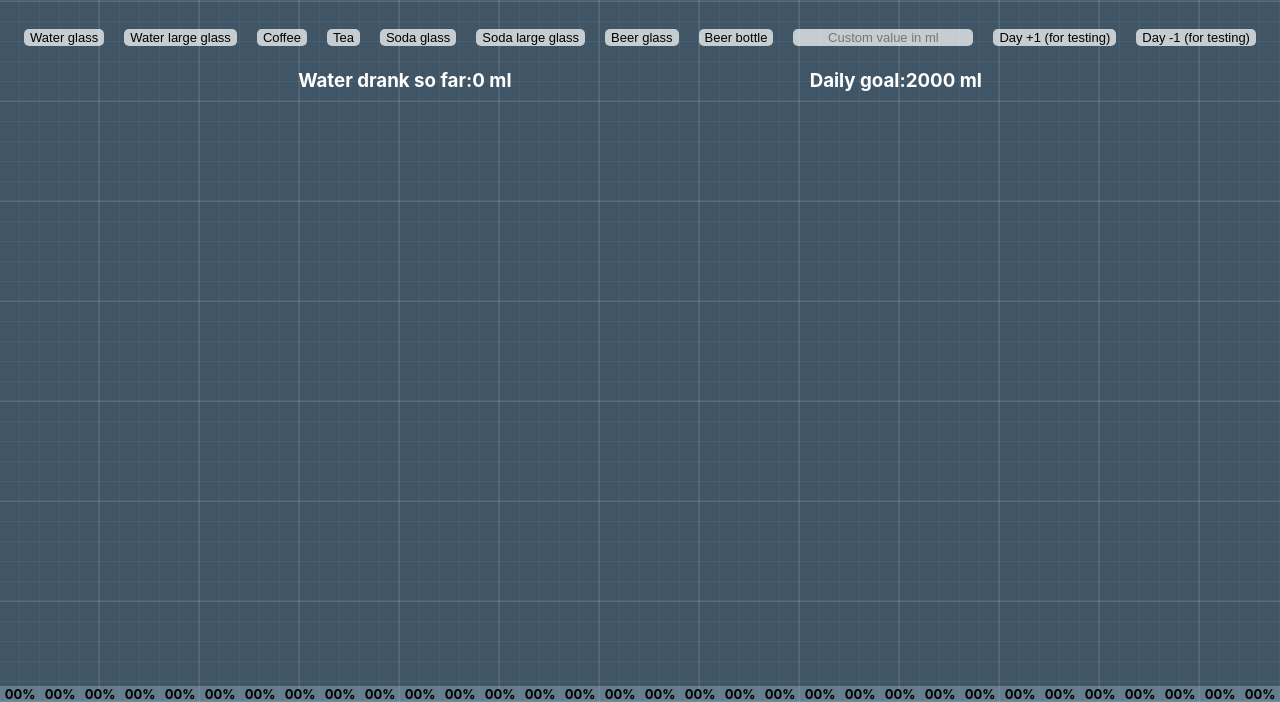
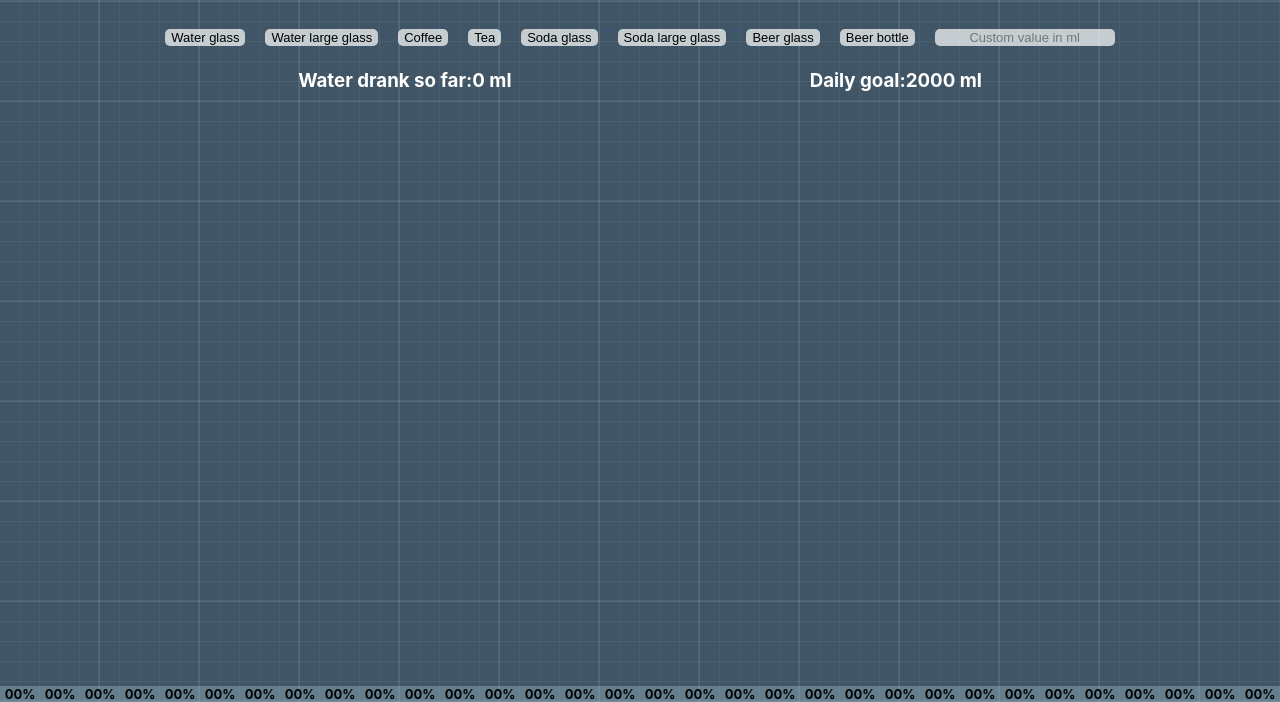
Before and after one commit to pietroguiotto/Drink-it-up, a plain HTML site: page index.html in a window 1280 px wide. Shown: the part 98-800 px from the top of the page. Drawn offline with Linux system fonts and the light colour scheme.

Commit message:
Commented out day buttons until next push
 will be later removed

```diff
--- a/index.html
+++ b/index.html
@@ -29,8 +29,8 @@
 							placeholder="Custom value in ml"
 						/>
 					</li>
-					<li><button onclick="plusOne()">Day +1 (for testing)</button></li>
-					<li><button onclick="minusOne()">Day -1 (for testing)</button></li>
+					<!--<li><button onclick="plusOne()">Day +1 (for testing)</button></li>
+					<li><button onclick="minusOne()">Day -1 (for testing)</button></li>-->
 				</ul>
 			</div>
 			<div id="horiz">
```
